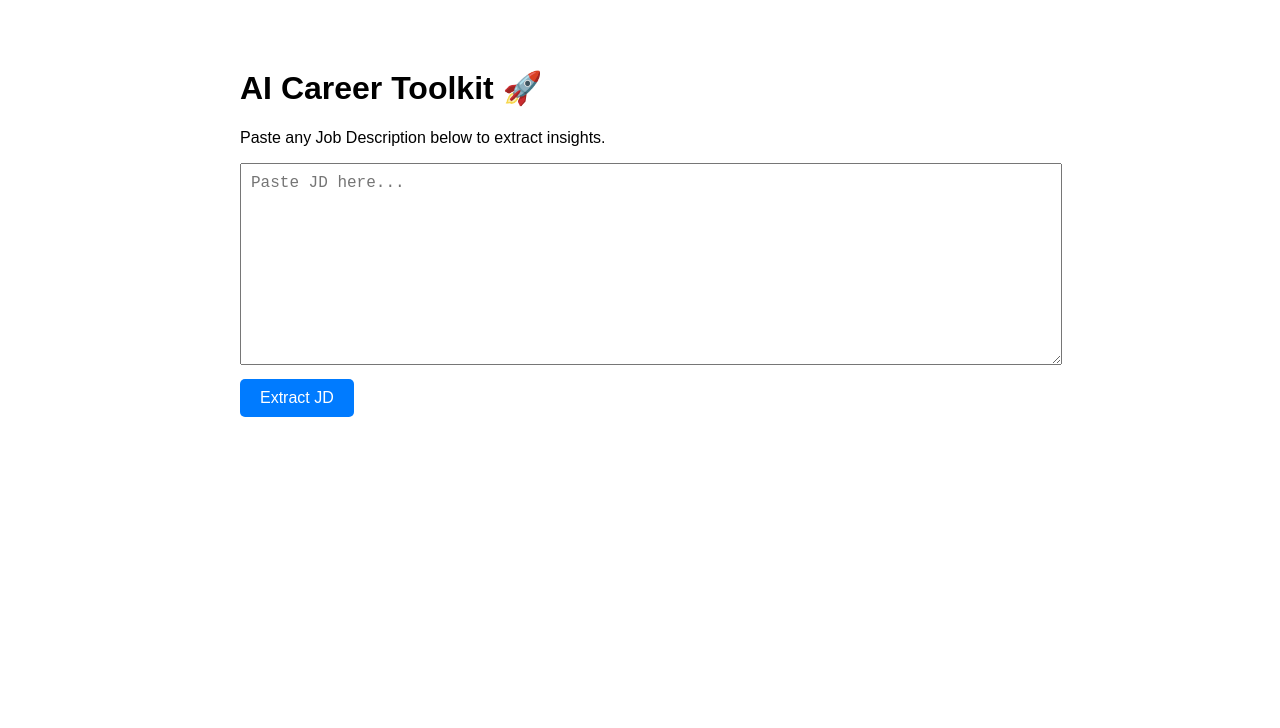
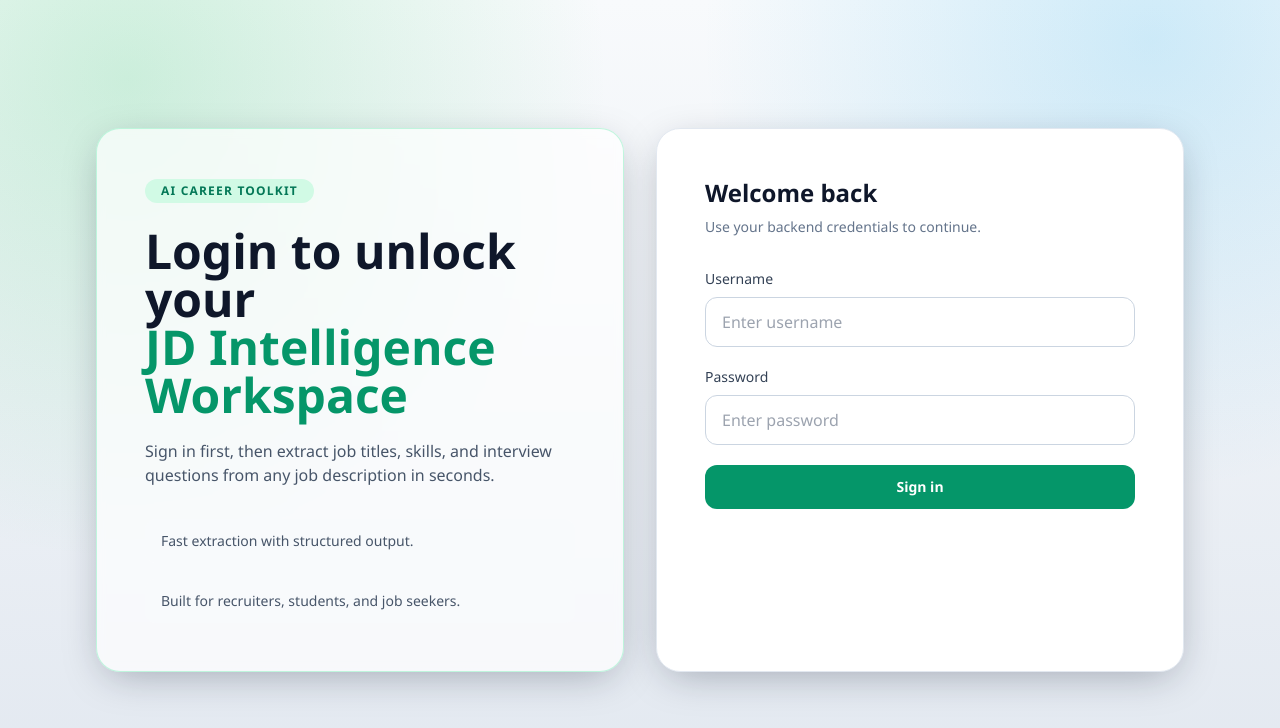
Before and after one commit to PheonixWay/AiCareerToolkitFE, a React (Vite) app in the folder aicareertoolkit-fe/: page / in a window 1280 px wide. Shown: the top 728 px of the page. Built offline with nearby package versions, Linux system fonts and the light colour scheme.

Commit message:
feat: implement user authentication with login and logout functionality, and add job description extraction UI

```diff
--- a/aicareertoolkit-fe/src/App.jsx
+++ b/aicareertoolkit-fe/src/App.jsx
@@ -1,79 +1,298 @@
-import { useState } from 'react'
+import { useMemo, useState } from 'react'
 import axios from 'axios'
 
+const API_BASE = 'http://127.0.0.1:8000'
+const STORAGE_KEY = 'aict_auth'
+
 function App() {
+  const [credentials, setCredentials] = useState({ username: '', password: '' })
+  const [auth, setAuth] = useState(() => {
+    const saved = localStorage.getItem(STORAGE_KEY)
+    if (!saved) {
+      return null
+    }
+
+    try {
+      const parsed = JSON.parse(saved)
+      if (parsed?.token && parsed?.username) {
+        return parsed
+      }
+    } catch {
+      localStorage.removeItem(STORAGE_KEY)
+    }
+
+    return null
+  })
+  const [authLoading, setAuthLoading] = useState(false)
+  const [authError, setAuthError] = useState('')
   const [jdText, setJdText] = useState('')
   const [result, setResult] = useState(null)
   const [loading, setLoading] = useState(false)
   const [error, setError] = useState('')
 
+  const isLoggedIn = useMemo(() => Boolean(auth?.token), [auth])
+
+  const handleLogin = async (event) => {
+    event.preventDefault()
+    if (!credentials.username.trim() || !credentials.password.trim()) {
+      setAuthError('Please enter both username and password.')
+      return
+    }
+
+    setAuthLoading(true)
+    setAuthError('')
+
+    try {
+      const response = await axios.post(`${API_BASE}/api/v1/auth/login`, {
+        username: credentials.username,
+        password: credentials.password,
+      })
+
+      const nextAuth = {
+        token: response.data.access_token,
+        username: credentials.username.trim(),
+      }
+      setAuth(nextAuth)
+      localStorage.setItem(STORAGE_KEY, JSON.stringify(nextAuth))
+      setCredentials({ username: '', password: '' })
+    } catch (err) {
+      if (err?.response?.status === 401) {
+        setAuthError('Incorrect username or password.')
+      } else {
+        setAuthError('Could not connect to backend. Please verify API server is running.')
+      }
+    } finally {
+      setAuthLoading(false)
+    }
+  }
+
+  const handleLogout = () => {
+    setAuth(null)
+    setResult(null)
+    setJdText('')
+    setError('')
+    localStorage.removeItem(STORAGE_KEY)
+  }
+
   const handleExtract = async () => {
-    if (!jdText) return;
+    if (!jdText.trim()) {
+      return
+    }
+
     setLoading(true)
     setError('')
     setResult(null)
 
     try {
-      // Backend ko request bhej rahe hain
-      const response = await axios.post('http://127.0.0.1:8000/api/v1/jd/extract', {
-        raw_text: jdText
-      })
+      const response = await axios.post(
+        `${API_BASE}/api/v1/jd/extract`,
+        {
+          raw_text: jdText,
+        },
+        {
+          headers: auth?.token
+            ? {
+                Authorization: `Bearer ${auth.token}`,
+              }
+            : {},
+        },
+      )
       setResult(response.data)
     } catch (err) {
-      setError('Something went wrong. Backend chalu hai kya check karo!')
-      console.error(err)
+      setError(
+        err?.response?.data?.detail ||
+          'Extraction failed. Please try again after checking backend logs.',
+      )
     } finally {
       setLoading(false)
     }
   }
 
+  if (!isLoggedIn) {
     return (
-    <div style={{ padding: '40px', fontFamily: 'Arial, sans-serif', maxWidth: '800px', margin: '0 auto' }}>
-      <h1>AI Career Toolkit 🚀</h1>
-      <p>Paste any Job Description below to extract insights.</p>
+      <main className="mx-auto flex min-h-screen max-w-6xl items-center px-4 py-12 sm:px-6 lg:px-8">
+        <section className="grid w-full items-stretch gap-8 lg:grid-cols-2">
+          <div className="order-2 rounded-3xl border border-emerald-200/70 bg-white/70 p-8 shadow-soft backdrop-blur-sm lg:order-1 lg:p-12">
+            <div className="inline-flex items-center rounded-full bg-emerald-100 px-4 py-1 text-xs font-semibold uppercase tracking-widest text-emerald-700">
+              AI Career Toolkit
+            </div>
+            <h1 className="mt-6 text-4xl font-semibold leading-tight text-slate-900 sm:text-5xl">
+              Login to unlock your
+              <span className="block text-emerald-600">JD Intelligence Workspace</span>
+            </h1>
+            <p className="mt-5 max-w-md text-base text-slate-600">
+              Sign in first, then extract job titles, skills, and interview questions from any job description in seconds.
+            </p>
+            <div className="mt-8 space-y-4 text-sm text-slate-600">
+              <p className="rounded-xl bg-slate-50 px-4 py-3">Fast extraction with structured output.</p>
+              <p className="rounded-xl bg-slate-50 px-4 py-3">Built for recruiters, students, and job seekers.</p>
+            </div>
+          </div>
+
+          <div className="order-1 animate-floatIn rounded-3xl border border-slate-200 bg-white p-8 shadow-soft lg:order-2 lg:p-12">
+            <h2 className="text-2xl font-semibold text-slate-900">Welcome back</h2>
+            <p className="mt-2 text-sm text-slate-500">Use your backend credentials to continue.</p>
+
+            <form className="mt-8 space-y-5" onSubmit={handleLogin}>
+              <div>
+                <label className="mb-2 block text-sm font-medium text-slate-700" htmlFor="username">
+                  Username
+                </label>
+                <input
+                  id="username"
+                  type="text"
+                  className="w-full rounded-xl border border-slate-300 px-4 py-3 text-slate-900 outline-none ring-emerald-500 transition focus:border-emerald-500 focus:ring"
+                  placeholder="Enter username"
+                  value={credentials.username}
+                  onChange={(event) =>
+                    setCredentials((prev) => ({ ...prev, username: event.target.value }))
+                  }
+                />
+              </div>
+
+              <div>
+                <label className="mb-2 block text-sm font-medium text-slate-700" htmlFor="password">
+                  Password
+                </label>
+                <input
+                  id="password"
+                  type="password"
+                  className="w-full rounded-xl border border-slate-300 px-4 py-3 text-slate-900 outline-none ring-emerald-500 transition focus:border-emerald-500 focus:ring"
+                  placeholder="Enter password"
+                  value={credentials.password}
+                  onChange={(event) =>
+                    setCredentials((prev) => ({ ...prev, password: event.target.value }))
+                  }
+                />
+              </div>
+
+              {authError ? (
+                <p className="rounded-lg border border-rose-200 bg-rose-50 px-3 py-2 text-sm text-rose-700">{authError}</p>
+              ) : null}
+
+              <button
+                type="submit"
+                disabled={authLoading}
+                className="w-full rounded-xl bg-emerald-600 px-4 py-3 text-sm font-semibold text-white transition hover:bg-emerald-700 disabled:cursor-not-allowed disabled:bg-emerald-400"
+              >
+                {authLoading ? 'Signing in...' : 'Sign in'}
+              </button>
+            </form>
+          </div>
+        </section>
+      </main>
+    )
+  }
+
+  return (
+    <main className="mx-auto min-h-screen max-w-5xl px-4 py-10 sm:px-6 lg:px-8">
+      <header className="flex flex-col gap-4 rounded-3xl border border-slate-200 bg-white/90 p-6 shadow-soft backdrop-blur-sm sm:flex-row sm:items-center sm:justify-between">
+        <div>
+          <p className="text-xs font-semibold uppercase tracking-[0.2em] text-emerald-600">AI Career Toolkit</p>
+          <h1 className="mt-1 text-2xl font-semibold text-slate-900">JD Extractor Console</h1>
+          <p className="mt-1 text-sm text-slate-600">Signed in as {auth?.username}</p>
+        </div>
+        <button
+          type="button"
+          onClick={handleLogout}
+          className="inline-flex items-center justify-center rounded-xl border border-slate-300 px-4 py-2 text-sm font-medium text-slate-700 transition hover:border-slate-400 hover:bg-slate-50"
+        >
+          Logout
+        </button>
+      </header>
+
+      <section className="mt-8 grid gap-6 lg:grid-cols-[1.05fr_0.95fr]">
+        <div className="rounded-3xl border border-slate-200 bg-white p-6 shadow-soft sm:p-8">
+          <h2 className="text-xl font-semibold text-slate-900">Paste Job Description</h2>
+          <p className="mt-2 text-sm text-slate-600">
+            Add a full JD below and extract role title, experience, skills, and interview prep questions.
+          </p>
 
           <textarea
-        rows="10"
-        style={{ width: '100%', padding: '10px', marginBottom: '10px', fontSize: '16px' }}
-        placeholder="Paste JD here..."
+            rows="12"
+            className="mt-5 w-full rounded-2xl border border-slate-300 bg-slate-50 px-4 py-3 text-sm text-slate-900 outline-none ring-emerald-500 transition focus:border-emerald-500 focus:ring"
+            placeholder="Paste JD text here..."
             value={jdText}
-        onChange={(e) => setJdText(e.target.value)}
+            onChange={(event) => setJdText(event.target.value)}
           />
 
+          <div className="mt-4 flex flex-wrap items-center gap-3">
             <button
+              type="button"
               onClick={handleExtract}
               disabled={loading}
-        style={{ padding: '10px 20px', fontSize: '16px', cursor: 'pointer', backgroundColor: '#007BFF', color: 'white', border: 'none', borderRadius: '5px' }}
+              className="rounded-xl bg-emerald-600 px-5 py-2.5 text-sm font-semibold text-white transition hover:bg-emerald-700 disabled:cursor-not-allowed disabled:bg-emerald-400"
             >
-        {loading ? 'Extracting via AI...' : 'Extract JD'}
+              {loading ? 'Extracting...' : 'Extract JD'}
             </button>
+            <button
+              type="button"
+              onClick={() => {
+                setJdText('')
+                setResult(null)
+                setError('')
+              }}
+              className="rounded-xl border border-slate-300 px-5 py-2.5 text-sm font-semibold text-slate-700 transition hover:bg-slate-100"
+            >
+              Clear
+            </button>
+          </div>
 
-      {error && <p style={{ color: 'red', marginTop: '20px' }}>{error}</p>}
+          {error ? (
+            <p className="mt-4 rounded-lg border border-rose-200 bg-rose-50 px-3 py-2 text-sm text-rose-700">{error}</p>
+          ) : null}
+        </div>
 
-      {/* Jab result aayega, tab yeh section dikhega */}
-      {result && (
-        <div style={{ marginTop: '30px', padding: '20px', border: '1px solid #ddd', borderRadius: '5px', backgroundColor: '#f9f9f9' }}>
-          <h2>Extracted Details</h2>
-          <p><strong>Job Title:</strong> {result.job_title}</p>
-          <p><strong>Experience Required:</strong> {result.years_of_experience}</p>
+        <div className="rounded-3xl border border-slate-200 bg-white p-6 shadow-soft sm:p-8">
+          <h2 className="text-xl font-semibold text-slate-900">Extracted Output</h2>
 
-          <h3>Must Have Skills</h3>
-          <ul>
-            {result.must_have_skills.map((skill, index) => <li key={index}>{skill}</li>)}
+          {!result ? (
+            <div className="mt-6 rounded-2xl border border-dashed border-slate-300 bg-slate-50 p-6 text-sm text-slate-500">
+              Your structured extraction result will appear here.
+            </div>
+          ) : (
+            <div className="mt-5 space-y-5 text-sm text-slate-700">
+              <div className="rounded-xl bg-slate-50 p-4">
+                <p className="text-xs uppercase tracking-wide text-slate-500">Job Title</p>
+                <p className="mt-1 text-base font-semibold text-slate-900">{result.job_title}</p>
+              </div>
+
+              <div className="rounded-xl bg-slate-50 p-4">
+                <p className="text-xs uppercase tracking-wide text-slate-500">Experience Required</p>
+                <p className="mt-1 font-medium text-slate-900">{result.years_of_experience}</p>
+              </div>
+
+              <div>
+                <h3 className="font-semibold text-slate-900">Must Have Skills</h3>
+                <ul className="mt-2 list-disc space-y-1 pl-5 text-slate-700">
+                  {result.must_have_skills.map((skill, index) => (
+                    <li key={`must-${index}`}>{skill}</li>
+                  ))}
                 </ul>
+              </div>
 
-          <h3>Good To Have Skills</h3>
-          <ul>
-            {result.good_to_have_skills.map((skill, index) => <li key={index}>{skill}</li>)}
+              <div>
+                <h3 className="font-semibold text-slate-900">Good To Have Skills</h3>
+                <ul className="mt-2 list-disc space-y-1 pl-5 text-slate-700">
+                  {result.good_to_have_skills.map((skill, index) => (
+                    <li key={`good-${index}`}>{skill}</li>
+                  ))}
                 </ul>
+              </div>
 
-          <h3>Interview Prep Questions</h3>
-          <ul>
-            {result.potential_interview_questions.map((q, index) => <li key={index}>{q}</li>)}
+              <div>
+                <h3 className="font-semibold text-slate-900">Interview Prep Questions</h3>
+                <ul className="mt-2 list-disc space-y-1 pl-5 text-slate-700">
+                  {result.potential_interview_questions.map((question, index) => (
+                    <li key={`question-${index}`}>{question}</li>
+                  ))}
                 </ul>
+              </div>
             </div>
           )}
         </div>
+      </section>
+    </main>
   )
 }
 
--- /dev/null
+++ b/aicareertoolkit-fe/src/index.css
@@ -0,0 +1,21 @@
+@tailwind base;
+@tailwind components;
+@tailwind utilities;
+
+:root {
+  color-scheme: light;
+}
+
+body {
+  margin: 0;
+  min-height: 100vh;
+  background:
+    radial-gradient(1200px circle at 10% 10%, rgba(34, 197, 94, 0.2), transparent 40%),
+    radial-gradient(1000px circle at 90% 5%, rgba(14, 165, 233, 0.18), transparent 45%),
+    linear-gradient(180deg, #f8fafc 0%, #e2e8f0 100%);
+  font-family: 'Poppins', 'Segoe UI', sans-serif;
+}
+
+#root {
+  min-height: 100vh;
+}
--- a/aicareertoolkit-fe/src/main.jsx
+++ b/aicareertoolkit-fe/src/main.jsx
@@ -1,6 +1,7 @@
 import { StrictMode } from 'react'
 import { createRoot } from 'react-dom/client'
 import App from './App.jsx'
+import './index.css'
 
 createRoot(document.getElementById('root')).render(
   <StrictMode>
```
Lines whose indentation alone changed are shown as unchanged.
